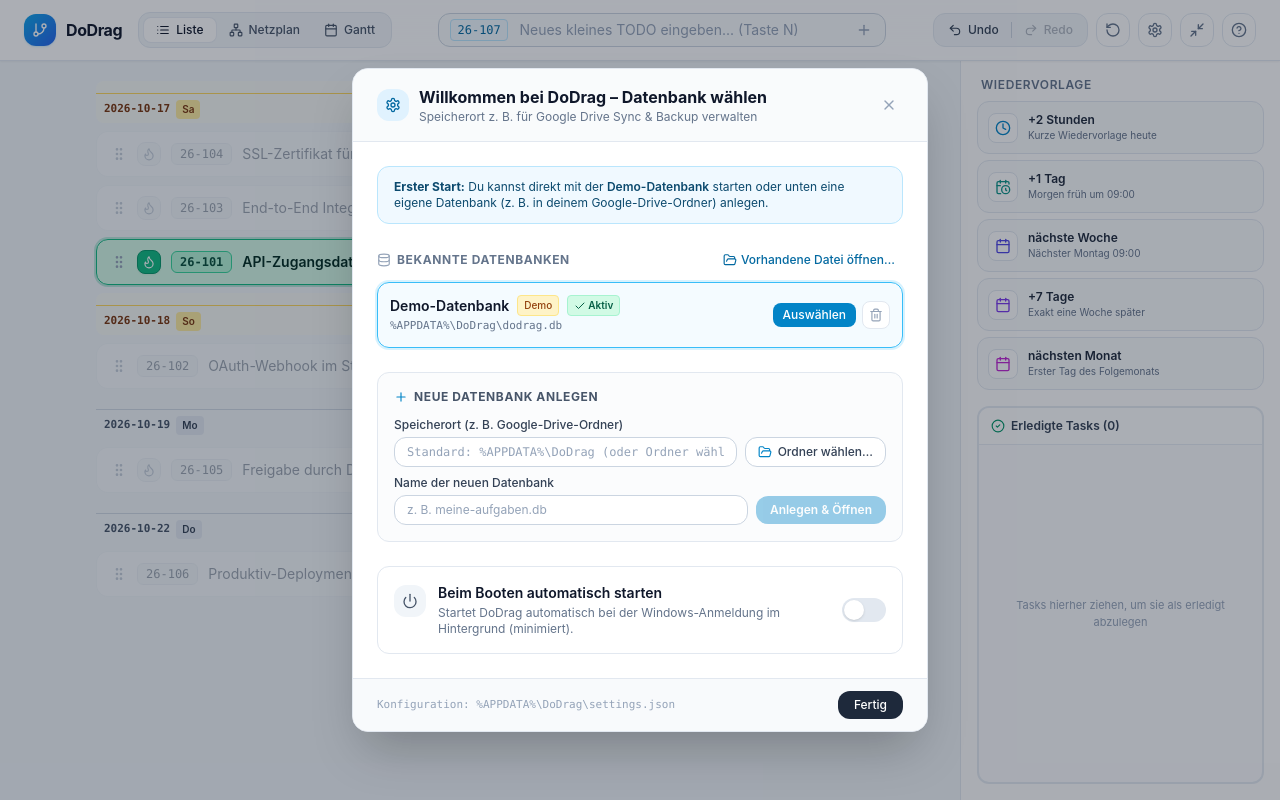
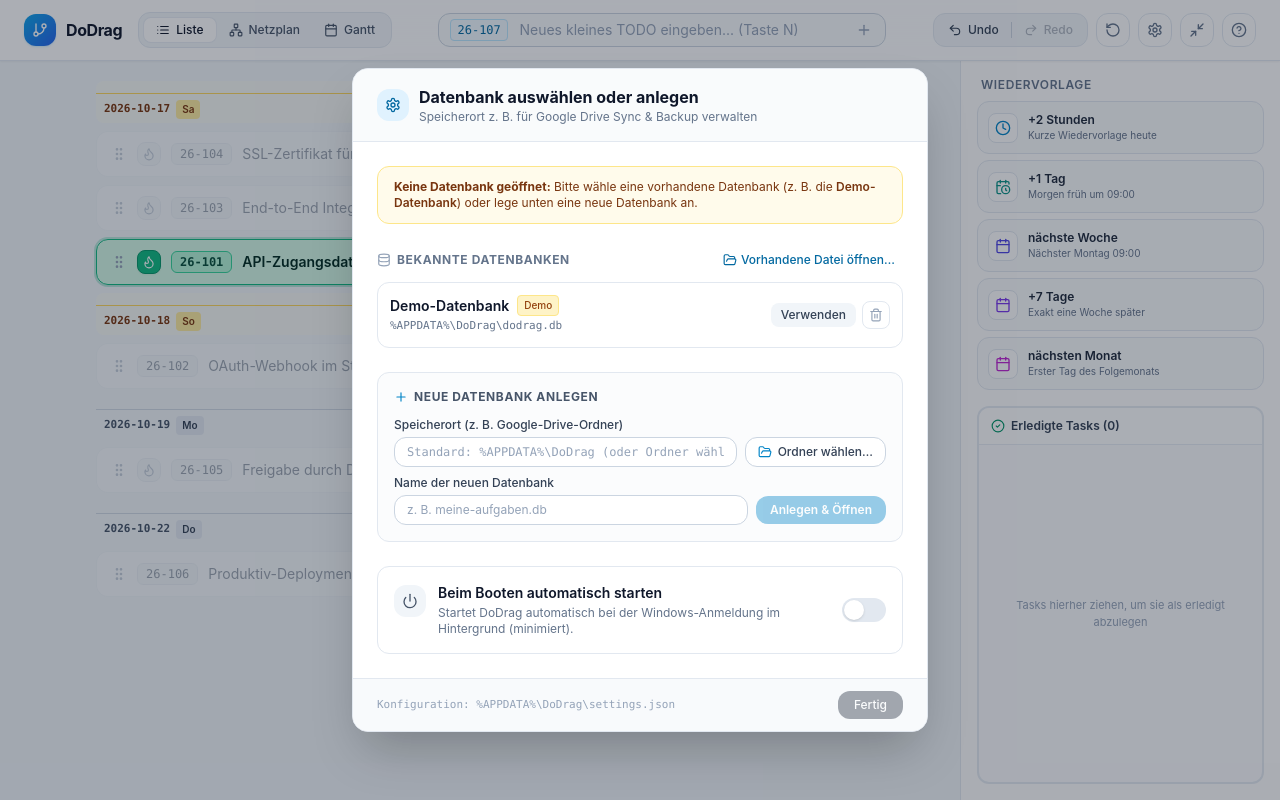
Before and after one commit to sulimma/dodrag, a React (Vite) app in the folder frontend/: page / in a window 1280 px wide. Built offline with nearby package versions, Linux system fonts and the light colour scheme.

Commit message:
Open settings dialog whenever no valid database can be opened instead of storing firstRunCompleted

```diff
--- a/frontend/src/App.tsx
+++ b/frontend/src/App.tsx
@@ -141,7 +141,6 @@
   const [showShortcutsModal, setShowShortcutsModal] = useState<boolean>(false);
   const [appSettings, setAppSettings] = useState<AppSettings | null>(null);
   const [showSettingsModal, setShowSettingsModal] = useState<boolean>(false);
-  const [isFirstRunDialog, setIsFirstRunDialog] = useState<boolean>(false);
   const [isMiniMode, setIsMiniMode] = useState<boolean>(false);
   const [dockCorner, setDockCorner] = useState<string>('bottom-right');
   const [toasts, setToasts] = useState<ToastNotification[]>([]);
@@ -168,11 +167,10 @@
       if (s.dockCorner) {
         setDockCorner(s.dockCorner);
       }
-      if (s.bootMinimized) {
+      if (!s.databaseReady) {
+        setShowSettingsModal(true);
+      } else if (s.bootMinimized) {
         setIsMiniMode(true);
-      } else if (!s.firstRunCompleted) {
-        setIsFirstRunDialog(true);
-        setShowSettingsModal(true);
       }
     });
     const unsubMinimize = eventBridge.onWindowMinimized(() => {
@@ -697,12 +695,8 @@
     clearEdgeSelection();
   };
 
-  const handleCloseSettingsModal = async () => {
-    if (isFirstRunDialog) {
-      const updated = await eventBridge.completeFirstRun();
-      setAppSettings(updated);
-      setIsFirstRunDialog(false);
-    }
+  const handleCloseSettingsModal = () => {
+    if (!appSettings?.databaseReady) return;
     setShowSettingsModal(false);
   };
 
@@ -712,7 +706,6 @@
       dbName
     );
     setAppSettings(updatedSettings);
-    setIsFirstRunDialog(false);
     const updatedEvents = await eventBridge.getEvents();
     setEvents(updatedEvents);
     setSelectedTaskId(null);
@@ -725,7 +718,6 @@
     const updatedSettings = await eventBridge.openExistingDatabaseDialog();
     setAppSettings(updatedSettings);
     if (updatedSettings.activeDatabasePath !== prevPath) {
-      setIsFirstRunDialog(false);
       const updatedEvents = await eventBridge.getEvents();
       setEvents(updatedEvents);
       setSelectedTaskId(null);
@@ -737,7 +729,6 @@
   const handleSwitchDatabase = async (dbPath: string) => {
     const updatedSettings = await eventBridge.switchDatabase(dbPath);
     setAppSettings(updatedSettings);
-    setIsFirstRunDialog(false);
     const updatedEvents = await eventBridge.getEvents();
     setEvents(updatedEvents);
     setSelectedTaskId(null);
@@ -761,6 +752,9 @@
     setEvents(updatedEvents);
     setSelectedTaskId(null);
     clearEdgeSelection();
+    if (!updatedSettings.databaseReady) {
+      setShowSettingsModal(true);
+    }
     pushToast(
       `Datenbank „${targetEntry?.name || dbPath}“ gelöscht`,
       'warning'
@@ -1766,7 +1760,6 @@
       {showSettingsModal && appSettings && (
         <SettingsModal
           settings={appSettings}
-          isFirstRun={isFirstRunDialog}
           onClose={handleCloseSettingsModal}
           onSelectFolder={() => eventBridge.selectFolderDialog()}
           onCreateDatabase={handleCreateDatabase}
--- a/frontend/src/bridge/eventBridge.ts
+++ b/frontend/src/bridge/eventBridge.ts
@@ -10,10 +10,10 @@
 export interface AppSettings {
   knownDatabases: DatabaseEntry[];
   activeDatabasePath: string;
-  firstRunCompleted: boolean;
   autostart: boolean;
   dockCorner?: string;
   bootMinimized?: boolean;
+  databaseReady?: boolean;
 }
 
 declare global {
@@ -35,7 +35,6 @@
           ResetDemoData: () => Promise<any[]>;
           GetSettings: () => Promise<AppSettings>;
           SetAutostart: (enabled: boolean) => Promise<AppSettings>;
-          CompleteFirstRun: () => Promise<AppSettings>;
           SelectFolderDialog: () => Promise<string>;
           CreateDatabase: (
             folderPath: string,
@@ -322,7 +321,13 @@
     }
     try {
       const raw = localStorage.getItem(LOCAL_SETTINGS_KEY);
-      if (raw) return JSON.parse(raw);
+      if (raw) {
+        const parsed: AppSettings = JSON.parse(raw);
+        return {
+          ...parsed,
+          databaseReady: Boolean(parsed.activeDatabasePath),
+        };
+      }
     } catch {
       // ignore
     }
@@ -335,9 +340,9 @@
           exists: true,
         },
       ],
-      activeDatabasePath: '%APPDATA%\\DoDrag\\dodrag.db',
-      firstRunCompleted: false,
+      activeDatabasePath: '',
       autostart: false,
+      databaseReady: false,
     };
   },
 
@@ -347,16 +352,6 @@
     }
     const current = await this.getSettings();
     const updated: AppSettings = { ...current, autostart: enabled };
-    localStorage.setItem(LOCAL_SETTINGS_KEY, JSON.stringify(updated));
-    return updated;
-  },
-
-  async completeFirstRun(): Promise<AppSettings> {
-    if (isWailsAvailable()) {
-      return await window.go!.main!.App!.CompleteFirstRun();
-    }
-    const current = await this.getSettings();
-    const updated: AppSettings = { ...current, firstRunCompleted: true };
     localStorage.setItem(LOCAL_SETTINGS_KEY, JSON.stringify(updated));
     return updated;
   },
@@ -386,7 +381,7 @@
         { name: cleanName, path: fullPath, isDemo: false, exists: true },
       ],
       activeDatabasePath: fullPath,
-      firstRunCompleted: true,
+      databaseReady: true,
     };
     localStorage.setItem(LOCAL_SETTINGS_KEY, JSON.stringify(next));
     saveBrowserEvents([]);
@@ -408,7 +403,7 @@
     const next: AppSettings = {
       ...current,
       activeDatabasePath: dbPath,
-      firstRunCompleted: true,
+      databaseReady: true,
     };
     localStorage.setItem(LOCAL_SETTINGS_KEY, JSON.stringify(next));
     return next;
@@ -431,13 +426,12 @@
               exists: true,
             },
           ];
+    const wasActive = current.activeDatabasePath === dbPath;
     const next: AppSettings = {
       ...current,
       knownDatabases: fallback,
-      activeDatabasePath:
-        current.activeDatabasePath === dbPath
-          ? fallback[0].path
-          : current.activeDatabasePath,
+      activeDatabasePath: wasActive ? '' : current.activeDatabasePath,
+      databaseReady: wasActive ? false : current.databaseReady,
     };
     localStorage.setItem(LOCAL_SETTINGS_KEY, JSON.stringify(next));
     return next;
--- a/frontend/src/components/SettingsModal.tsx
+++ b/frontend/src/components/SettingsModal.tsx
@@ -14,7 +14,6 @@
 
 interface SettingsModalProps {
   settings: AppSettings;
-  isFirstRun: boolean;
   onClose: () => void;
   onSelectFolder: () => Promise<string>;
   onCreateDatabase: (folderPath: string, dbName: string) => Promise<void>;
@@ -26,7 +25,6 @@
 
 export function SettingsModal({
   settings,
-  isFirstRun,
   onClose,
   onSelectFolder,
   onCreateDatabase,
@@ -42,6 +40,8 @@
   );
   const [errorMsg, setErrorMsg] = useState<string | null>(null);
   const [busy, setBusy] = useState<boolean>(false);
+
+  const isDbReady = Boolean(settings.databaseReady);
 
   const handleBrowseFolder = async () => {
     setErrorMsg(null);
@@ -113,7 +113,9 @@
   return (
     <div
       className="fixed inset-0 z-50 bg-slate-900/35 backdrop-blur-xs flex items-center justify-center p-4"
-      onClick={onClose}
+      onClick={() => {
+        if (isDbReady) onClose();
+      }}
     >
       <div
         className="w-full max-w-xl bg-white border border-slate-200 rounded-2xl shadow-2xl overflow-hidden flex flex-col max-h-[90vh]"
@@ -127,8 +129,8 @@
             </div>
             <div>
               <h2 className="text-base font-bold text-slate-900">
-                {isFirstRun
-                  ? 'Willkommen bei DoDrag – Datenbank wählen'
+                {!isDbReady
+                  ? 'Datenbank auswählen oder anlegen'
                   : 'Einstellungen & Datenbanken'}
               </h2>
               <p className="text-xs text-slate-500">
@@ -136,6 +138,7 @@
               </p>
             </div>
           </div>
+          {isDbReady && (
             <button
               type="button"
               onClick={onClose}
@@ -144,16 +147,28 @@
             >
               <X className="w-4 h-4" />
             </button>
+          )}
         </div>
 
         {/* Body */}
         <div className="p-6 overflow-y-auto space-y-6">
-          {isFirstRun && (
-            <div className="rounded-xl bg-sky-50 border border-sky-200 px-4 py-3 text-xs text-sky-900">
-              <strong>Erster Start:</strong> Du kannst direkt mit der{' '}
-              <span className="font-semibold">Demo-Datenbank</span> starten oder
-              unten eine eigene Datenbank (z. B. in deinem Google-Drive-Ordner)
-              anlegen.
+          {!isDbReady && (
+            <div className="rounded-xl bg-amber-50 border border-amber-200 px-4 py-3 text-xs text-amber-900">
+              {settings.activeDatabasePath ? (
+                <>
+                  <strong>Datenbank nicht verfügbar:</strong> Die ausgewählte
+                  Datenbank (<span className="font-mono">{settings.activeDatabasePath}</span>)
+                  konnte nicht geöffnet werden (evtl. verschoben oder gelöscht).
+                  Bitte wähle eine Datenbank aus oder lege eine neue an.
+                </>
+              ) : (
+                <>
+                  <strong>Keine Datenbank geöffnet:</strong> Bitte wähle eine
+                  vorhandene Datenbank (z. B. die{' '}
+                  <span className="font-semibold">Demo-Datenbank</span>) oder
+                  lege unten eine neue Datenbank an.
+                </>
+              )}
             </div>
           )}
 
@@ -185,9 +200,12 @@
             <div className="space-y-2">
               {settings.knownDatabases.map((entry) => {
                 const isActive =
+                  isDbReady &&
+                  Boolean(settings.activeDatabasePath) &&
                   entry.path.toLowerCase() ===
                     settings.activeDatabasePath.toLowerCase();
                 const isConfirmingDelete = confirmDeletePath === entry.path;
+                const isMissing = !entry.exists && !entry.isDemo;
 
                 return (
                   <div
@@ -220,6 +238,11 @@
                               Aktiv
                             </span>
                           )}
+                          {isMissing && (
+                            <span className="text-[10px] font-semibold px-1.5 py-0.5 rounded bg-rose-100 text-rose-700 border border-rose-200">
+                              Datei fehlt
+                            </span>
+                          )}
                         </div>
                         <div
                           className="text-[11px] font-mono text-slate-500 truncate mt-0.5"
@@ -230,26 +253,15 @@
                       </div>
 
                       <div className="flex items-center gap-1.5 shrink-0">
-                        {!isActive ? (
+                        {!isActive && (
                           <button
                             type="button"
-                            disabled={busy}
+                            disabled={busy || isMissing}
                             onClick={() => handleSwitch(entry)}
-                            className="px-2.5 py-1 rounded-lg text-xs font-medium bg-slate-100 hover:bg-sky-600 hover:text-white text-slate-700 transition-colors"
+                            className="px-2.5 py-1 rounded-lg text-xs font-medium bg-slate-100 hover:bg-sky-600 hover:text-white text-slate-700 disabled:opacity-40 disabled:pointer-events-none transition-colors"
                           >
                             Verwenden
                           </button>
-                        ) : (
-                          isFirstRun && (
-                            <button
-                              type="button"
-                              disabled={busy}
-                              onClick={onClose}
-                              className="px-2.5 py-1 rounded-lg text-xs font-medium bg-sky-600 hover:bg-sky-700 text-white transition-colors"
-                            >
-                              Auswählen
-                            </button>
-                          )
                         )}
 
                         <button
@@ -419,8 +431,9 @@
           </span>
           <button
             type="button"
+            disabled={!isDbReady}
             onClick={onClose}
-            className="px-4 py-1.5 rounded-xl bg-slate-800 text-white text-xs font-medium hover:bg-slate-900 transition-colors"
+            className="px-4 py-1.5 rounded-xl bg-slate-800 text-white text-xs font-medium hover:bg-slate-900 disabled:opacity-40 disabled:pointer-events-none transition-colors"
           >
             Fertig
           </button>
```
Also changed, not shown: 1 other file (tests, documents, lock files or other folders). Lines whose indentation alone changed are shown as unchanged.
